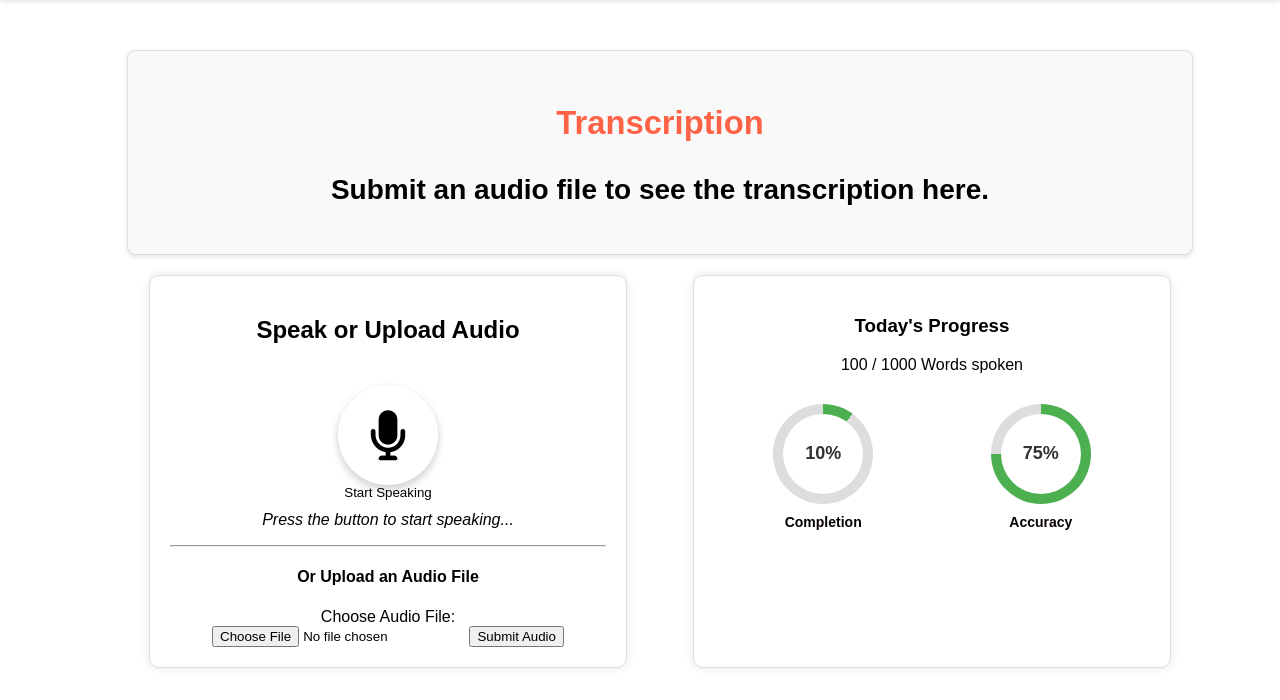
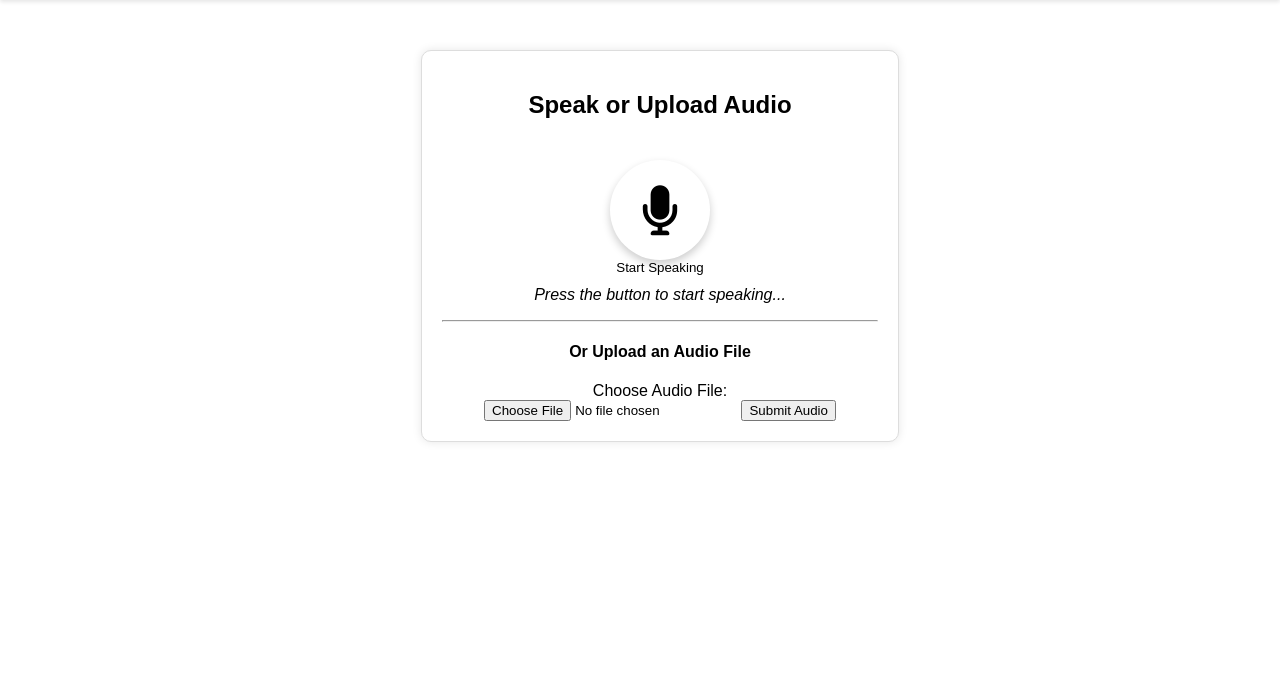
Before and after one commit to imSarthakGautam/Automatic-MisPronunciation-Detector-and-Corrector, a Django app: page / in a window 1280 px wide. Shown: the part 100-800 px from the top of the page. Run offline with Django 5.2, Linux system fonts and the light colour scheme.

Commit message:
Modularization 01

```diff
--- a/Mispronunciation/templates/pronouncePerfect/pronouncePerfect.html
+++ b/Mispronunciation/templates/pronouncePerfect/pronouncePerfect.html
@@ -1,86 +1,16 @@
+
 {% extends "index.html" %}
+{% load static %}
 
 {% block title %}
 Pronounce Perfect
 {% endblock title %}
 
 {% block content %}
-<main>
-    <section class="word-box" id="wordBox">
-
-    <div id="result">
-        <h3><span class="highlight">Transcription</span></h3>
-        <p id="transcriptionResult">Submit an audio file to see the transcription here.</p>
-    </div>
-
-    </section>
-    <section class="section-container">
-      <div class="card audio-interaction">
-        <h2>Speak or Upload Audio</h2>
-
-        <!-- Speak Section -->
-        <div class="speak-section">
-          <button class="speak-button" id="recordButton">
-            <div class="icon-container">
-              <i class="fas fa-microphone" id="microphoneIcon"></i>
-            </div>
-            <span id="buttonLabel">Start Speaking</span>
-          </button>
-
-          <p id="recordingStatus">Press the button to start speaking...</p>
-          <audio id="audioPlayback" controls hidden></audio>
-          <button id="downloadButton" hidden> Submit audio </button>
-        </div>
-
-        <!-- Divider -->
-        <hr class="divider" />
-
-        <!-- Upload Section -->
-        <div class="upload-section">
-          <h4>Or Upload an Audio File</h4>
-          <label for="audioUpload" class="audio-upload-label">
-            Choose Audio File:
-          </label>
-          <form id="audioForm" action="{% url 'process_audio'%}" method="POST" enctype="multipart/form-data">
-            {% csrf_token %}
-            <input type="file" name="audio" accept="audio/*" />
-            <button type="submit">Submit Audio</button>
-        </form>
-        </div>
+  <main>
 
 
+    {% include "pronouncePerfect/components/speak_or_upload_audio.html" %}
 
-      </div>
-
-
-    <div class="card listen">
-      <div class="progress">
-        <h3>Today's Progress</h3>
-        <p>100 / 1000 Words spoken</p>
-      </div>
-      <div class="progress-percentage">
-        <li>
-          <div
-            class="mh-progress mh-progress-circle"
-            data-progress="10"
-          ></div>
-          <div class="rate">Completion</div>
-        </li>
-        <li>
-          <div
-            class="mh-progress mh-progress-circle"
-            data-progress="75"
-          ></div>
-          <div class="rate">Accuracy</div>
-        </li>
-      </div>
-    </div>
-
-    </div>
-
-    </section>
   </main>
-
-
-
 {% endblock content %}
```
Also changed, not shown: Mispronunciation/templates/pronouncePerfect/audio_upload.html (deleted, +0 -48 lines), Mispronunciation/templates/pronouncePerfect/components/speak_or_upload_audio.html (added, +44 -0 lines).
